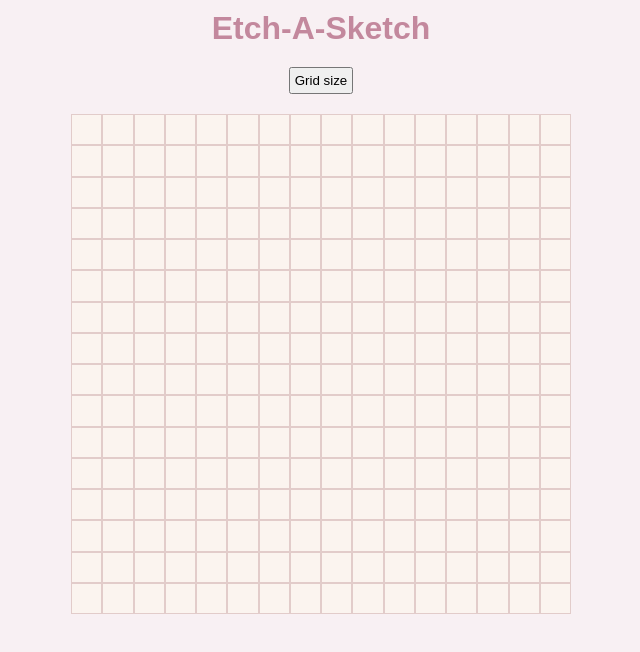
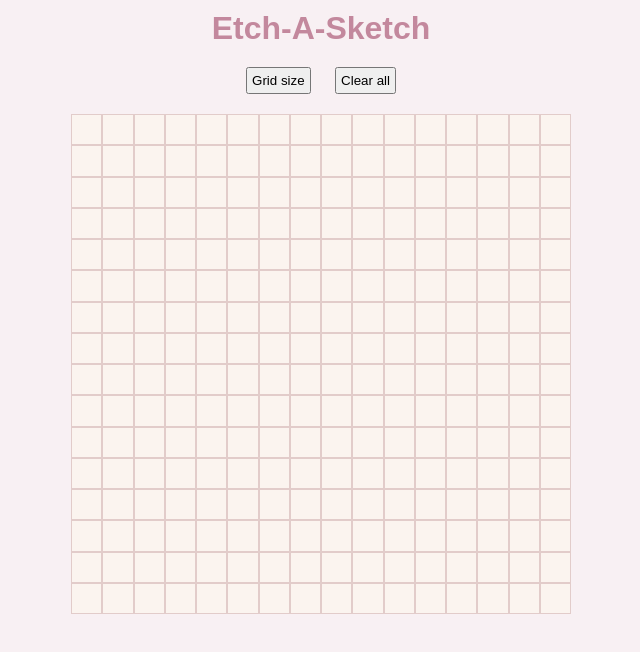
Before and after one commit to aishah-a/etch-a-sketch, a plain HTML site: page index.html in a window 1280 px wide. Shown: the whole page, without its empty margins (319-959 px from the left). Drawn offline with Linux system fonts and the light colour scheme.

Commit message:
Create reset button.

```diff
--- a/index.html
+++ b/index.html
@@ -7,6 +7,7 @@
     <body>
         <h1>Etch-A-Sketch</h1>
         <button id="btn">Grid size</button>
+        <button id="reset-btn">Clear all</button>
         <div id="container"></div>
         <script src="script.js"></script>
     </body>
```
